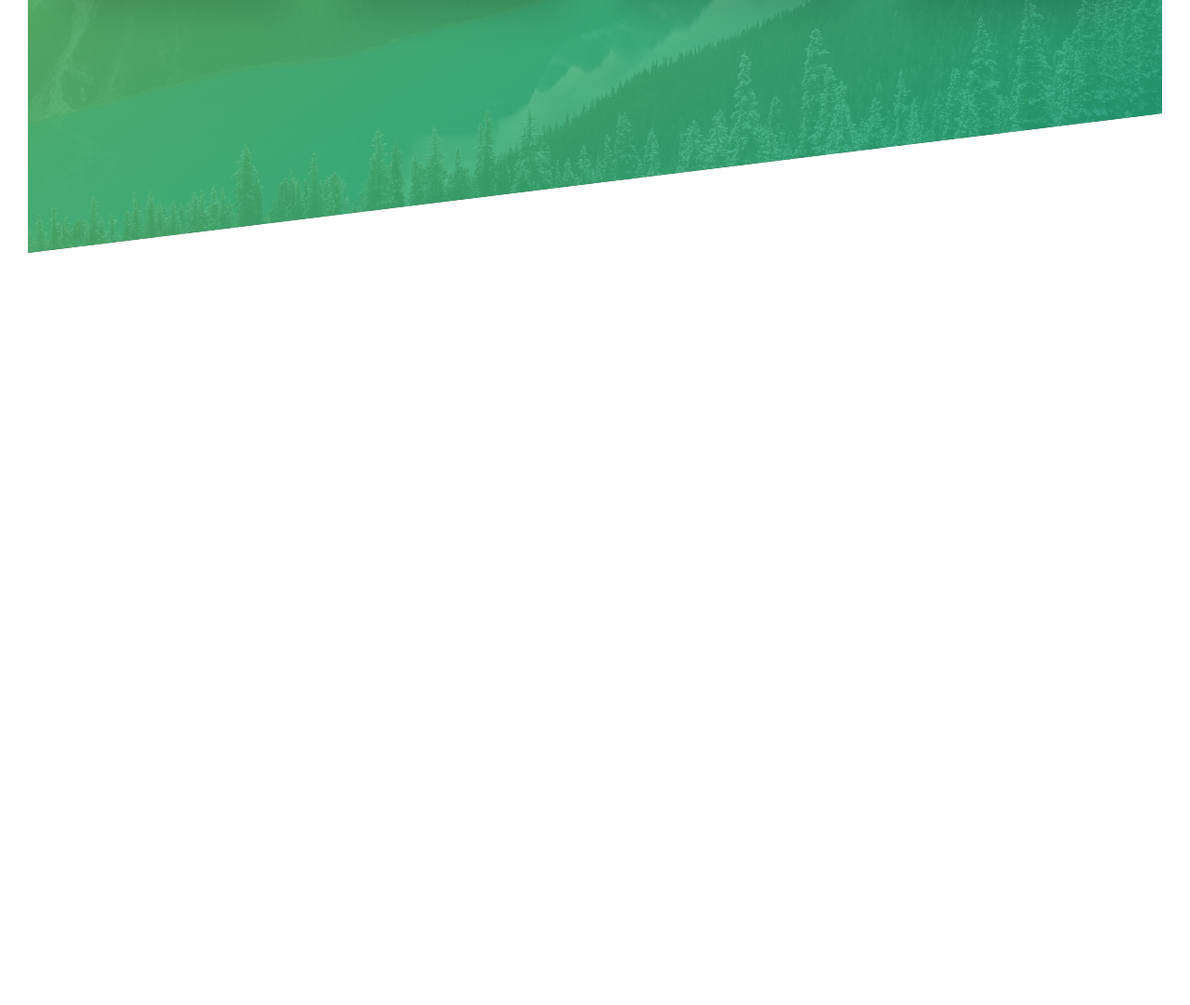
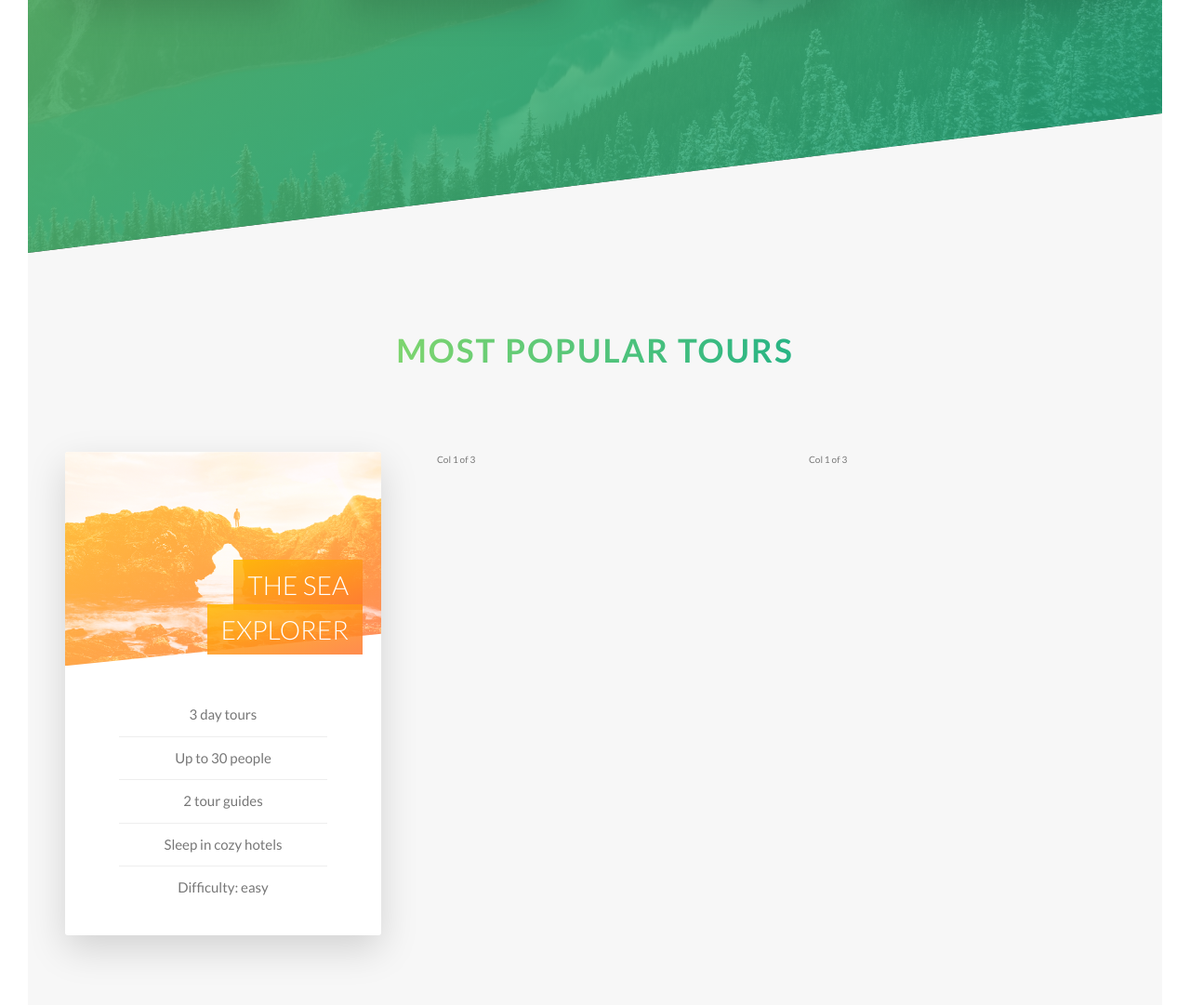
Before and after one commit to llRedXll/Advanced-CSS-And-Sass, a website: page Natours/index.html in a window 1280 px wide. Shown: the part 2014-3095 px from the top of the page at 93% size. Before the commit the page ends 2286 px from the top, so only its background shows below. Drawn offline with Linux system fonts and the light colour scheme.

Commit message:
Add card functionality and style the first card

```diff
--- a/Natours/index.html
+++ b/Natours/index.html
@@ -106,6 +106,48 @@
                     </div>
                 </div>
             </div>
+        </section>
+
+        <section class="section-tours">
+            <div class="u-center-text u-margin-bottom-big">
+                <h2 class="heading-secondary">
+                    Most popular tours
+                </h2>
+            </div>
+            <div class="row">
+                <div class="col-1-of-3">
+                    <div class="card">
+                        <div class="card__side card__side--front">
+                            <div class="card__picture card__picture--1">
+                                &nbsp;
+                            </div>
+                            <h4 class="card__heading">
+                                <span class="card__heading-span card__heading-span--1">
+                                    The Sea Explorer
+                                </span>
+                            </h4>
+                            <div class="card__details">
+                                <ul>
+                                    <li>3 day tours</li>
+                                    <li>Up to 30 people</li>
+                                    <li>2 tour guides</li>
+                                    <li>Sleep in cozy hotels</li>
+                                    <li>Difficulty: easy</li>
+                                </ul>
+                            </div>
+                        </div>
+                        <div class="card__side card__side--back card__side--back-1">
+                            Back
+                        </div>
+                    </div>
+                </div>
+                <div class="col-1-of-3">
+                    Col 1 of 3
+                </div>
+                <div class="col-1-of-3">
+                    Col 1 of 3
+                </div>
+            </div>
 
         </section>
     </main>
--- a/Natours/sass/abstracts/_variables.scss
+++ b/Natours/sass/abstracts/_variables.scss
@@ -3,9 +3,16 @@
 $color-primary-light:#7ed56f; //medium green
 $color-primary-dark:#28b485; //dark green
 
+$color-secondary-light:#ffb900;
+$color-secondary-dark:#ff7730;
+
+$color-tertiary-light:#2998ff;
+$color-tertiary-dark:#5643fa;
+
 $color-white:#fff;
 
 $color-grey-light-1:#f7f7f7;
+$color-grey-light-2:#eee;
 $color-gray:#777;
 
 $color-black: #000;
@@ -17,3 +24,6 @@
 $grid-width:114rem;
 $gutter-vertical:8rem;
 $gutter-horizontal:6rem;
+
+//BOX-SHADOW
+$shadow-light: 0 1.5rem 4rem rgba($color-black, .15);
--- /dev/null
+++ b/Natours/sass/components/_card.scss
@@ -0,0 +1,104 @@
+.card {
+
+    //FUNCTIONALITY
+    perspective: 150rem;
+    -moz-perspective: 150rem;
+    position: relative;
+    height: 52rem;
+
+    &__side {
+        height: 52rem;
+        transition: all .8s ease;
+        position: absolute;
+        top: 0;
+        left: 0;
+        width: 100%;
+        backface-visibility: hidden;
+        border-radius: 3px;
+        overflow: hidden;
+        box-shadow: $shadow-light;
+
+        &--front {
+            background-color: $color-white;
+        }
+
+        &--back {
+            transform: rotateY(180deg);
+
+            &-1 {
+                background-image: linear-gradient(to right bottom, $color-secondary-light, $color-secondary-dark);
+            }
+        }
+    }
+
+    &:hover &__side--front {
+        transform: rotateY(-180deg);
+    }
+
+    &:hover &__side--back {
+        transform: rotateY(0);
+    }
+
+    //FRONT SIDE STYLING
+    &__picture {
+        background-size: cover;
+        height: 23rem;
+        background-blend-mode: screen;
+        -webkit-clip-path: polygon(0 0 , 100% 0, 100% 85%, 0 100%);
+        clip-path: polygon(0 0 , 100% 0, 100% 85%, 0 100%);
+
+        &--1{
+            background-image: linear-gradient(to right bottom, $color-secondary-light, $color-secondary-dark),
+            url(../img/nat-5.jpg);
+        }
+        &--2{
+            background-image: url(../img/nat-5.jpg);
+        }
+        &--3{
+            background-image: url(../img/nat-5.jpg);
+        }
+    }
+
+    &__heading {
+        font-size: 2.8rem;
+        font-weight: 300;
+        text-transform: uppercase;
+        color: $color-white;
+        position: absolute;
+        top: 12rem;
+        right: 2rem;
+        text-align: right;
+        width: 75%;
+    }
+
+    &__heading-span {
+        padding: 1rem 1.5rem;
+        -webkit-box-decoration-break: clone;
+        box-decoration-break: clone;
+        &--1 {
+            background-image: linear-gradient(to right bottom,
+            rgba($color-secondary-light,.85),
+            rgba($color-secondary-dark,.85));
+        }
+    }
+
+    &__details {
+        padding: 3rem;
+
+        ul {
+            list-style: none;
+            width: 80%;
+            margin: 0 auto;
+
+            li {
+                text-align: center;
+                font-size: 1.5rem;
+                padding: 1rem;
+
+                &:not(:last-child) {
+                    border-bottom: 1px solid $color-grey-light-2;
+                }
+            }
+        }
+    }
+}
--- a/Natours/sass/layouts/_header.scss
+++ b/Natours/sass/layouts/_header.scss
@@ -3,6 +3,7 @@
     background-image: linear-gradient(to right bottom, rgba($color-primary-light, 0.8), rgba($color-primary-dark, 0.8)), url(../img/hero.jpg);
     background-size: cover;
     background-position: top;
+    -webkit-clip-path: polygon(0 0, 100% 0, 100% 75vh, 0 100%);
     clip-path: polygon(0 0, 100% 0, 100% 75vh, 0 100%);
     position: relative;
 
--- a/Natours/sass/main.scss
+++ b/Natours/sass/main.scss
@@ -8,6 +8,7 @@
 @import "base/utilities";
 
 @import "components/button";
+@import "components/card";
 @import "components/composition";
 @import "components/feature-box";
 
--- a/Natours/sass/pages/_home.scss
+++ b/Natours/sass/pages/_home.scss
@@ -15,3 +15,9 @@
         transform: skewY(7deg);
     }
 }
+
+.section-tours {
+    background-color:$color-grey-light-1;
+    padding:25rem 0 50rem 0;
+    margin-top: -10rem;
+}
```
Also changed, not shown: Natours/css/style.css.
